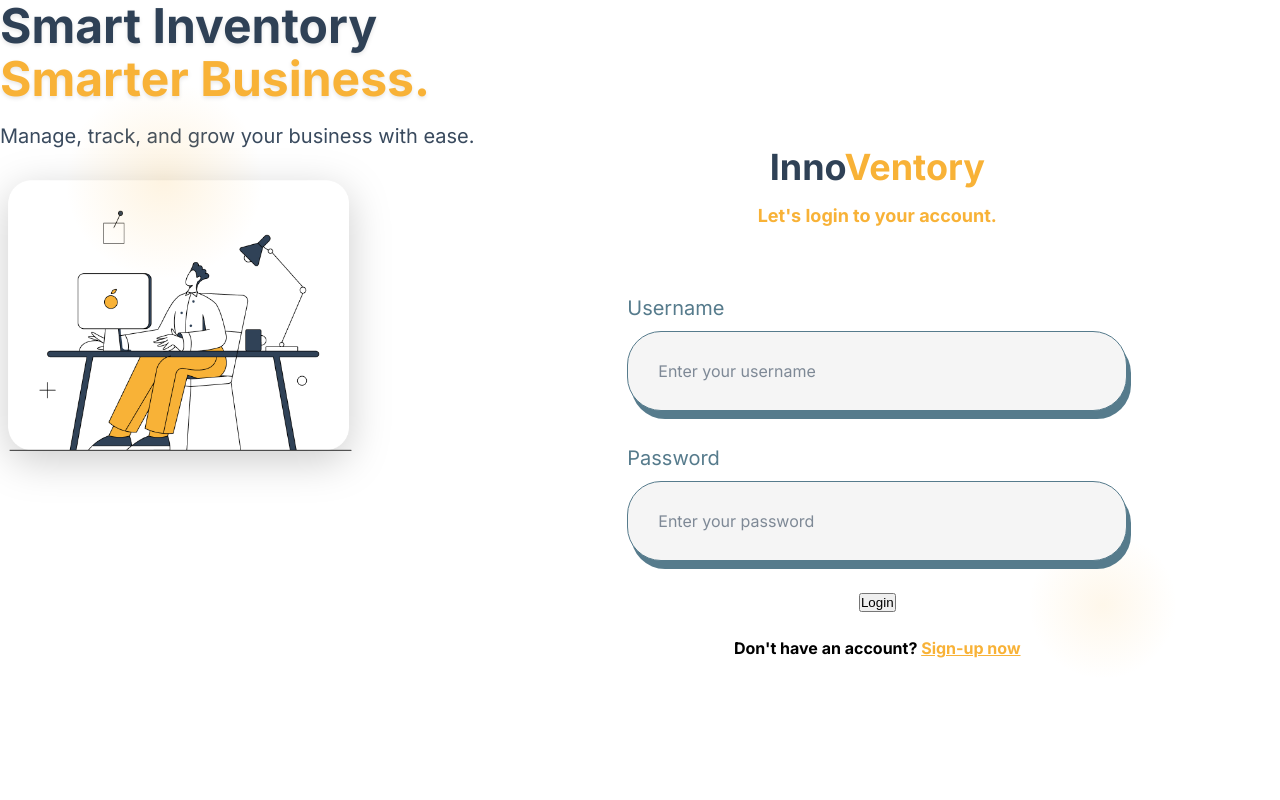
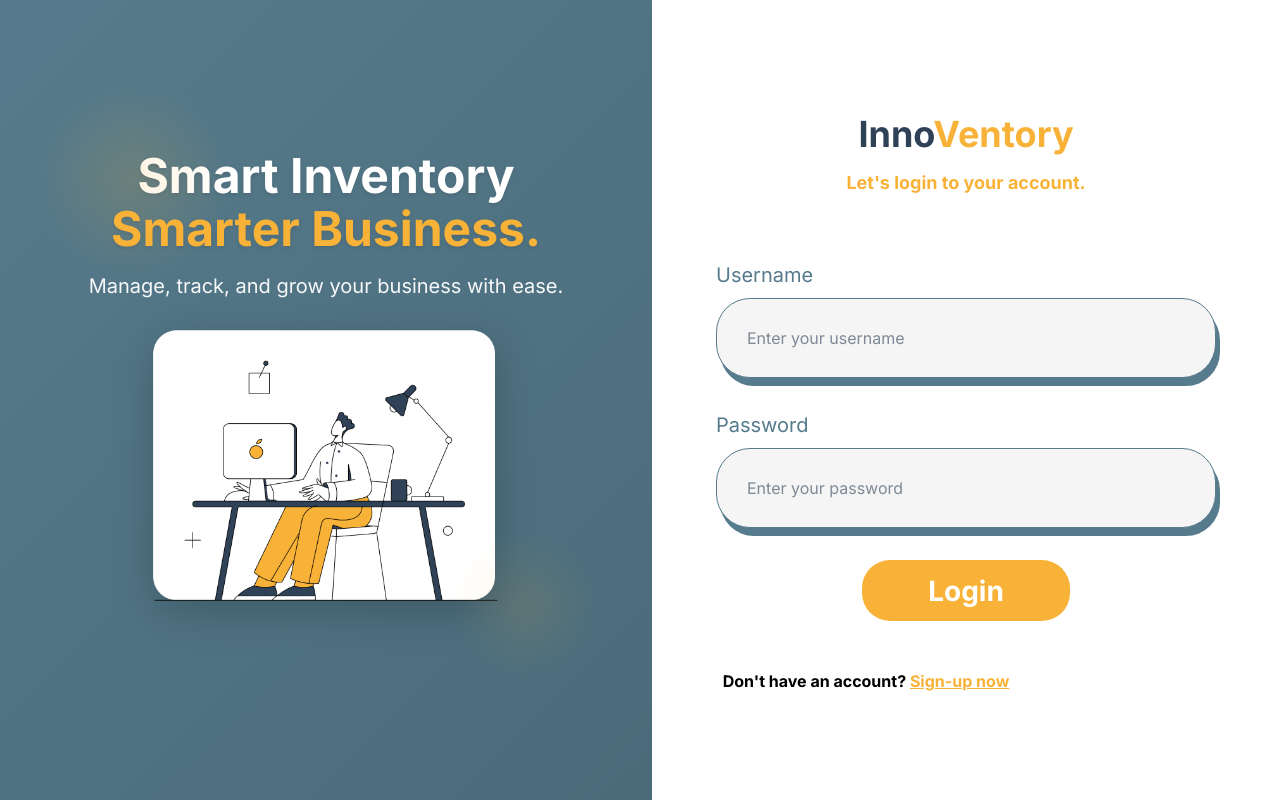
Before and after one commit to michaela-es/innoventory, a Django app: page /users/login/ in a window 1280 px wide. Run offline with Django 5.2, Linux system fonts and the light colour scheme.

Commit message:
feature(innoventory): fixed alignment of 'Don't have an account?' text

```diff
--- a/innoventory/users/static/users/css/loginstyles.css
+++ b/innoventory/users/static/users/css/loginstyles.css
@@ -1,3 +1,4 @@
+/* Reset and base styles */
 * {
     margin: 0;
     padding: 0;
@@ -11,6 +12,7 @@ body {
     line-height: 1.5;
 }
 
+/* Design system colors */
 :root {
     --form-background: #ffffff;
     --form-panel: #567b8c;
@@ -23,6 +25,7 @@ body {
     --form-shadow: #567b8c;
 }
 
+/* Main container */
 .register-container {
     min-height: 100vh;
     width: 100%;
@@ -31,6 +34,7 @@ body {
     overflow: hidden;
 }
 
+/* Left panel - Form */
 .form-panel {
     flex: 1;
     display: flex;
@@ -40,8 +44,8 @@ body {
     position: relative;
 }
 
-
-.header {
+/* Header */
+    .header {
     text-align: center;
     margin-bottom: 4rem;
 }
@@ -59,6 +63,7 @@ body {
     color: var(--form-accent);
 }
 
+/* Form */
 .register-form {
     max-width: 712px;
     margin: 0 auto;
@@ -87,6 +92,7 @@ body {
     margin-bottom: 2rem;
 }
 
+/* Input field container */
 .input-group {
     position: relative;
     width: 100%;
@@ -100,6 +106,7 @@ body {
     margin-bottom: 0.5rem;
 }
 
+/* Input field with shadow */
 .input-container {
     position: relative;
 }
@@ -144,6 +151,7 @@ body {
     border-color: rgba(248, 178, 55, 0.7);
 }
 
+/* Select specific styles */
 .form-select {
     appearance: none;
     cursor: pointer;
@@ -154,11 +162,27 @@ body {
     padding-right: 3rem;
 }
 
+/* Bottom row */
 .bottom-row {
     display: grid;
     grid-template-columns: 1fr 1fr;
     gap: 2rem;
     align-items: end;
+}
+
+/* Button */
+.signup-button {
+    width: 208px;
+    height: 61px;
+    background-color: var(--form-accent);
+    border-radius: 28px;
+    border: none;
+    cursor: pointer;
+    font-family: 'Inter', sans-serif;
+    font-weight: 700;
+    color: #ffffff;
+    font-size: 28px;
+    transition: all 0.3s ease-in-out;
 }
 
 .signup-button:hover {
@@ -174,16 +198,17 @@ body {
     box-shadow: 0 0 0 2px rgba(248, 178, 55, 0.5);
 }
 
-.login-link {
+/* Login link */
+.signup-link {
     font-size: 16px;
     font-weight: 700;
 }
 
-.login-link .login-text {
+.signup-link .signup-text {
     color: #000000;
 }
 
-.login-link .login-button {
+.signup-link .login-button {
     color: var(--form-accent);
     text-decoration: underline;
     cursor: pointer;
@@ -191,10 +216,27 @@ body {
     border: none;
     font: inherit;
     transition: color 0.3s ease;
+    margin-right: 200px;
+    margin-top: 24px;
 }
 
-.login-link .login-button:hover {
+.signup-link .login-button:hover {
     color: var(--form-accent-hover);
+}
+
+
+.blue-panel {
+    width: 750px;
+    height: 100vh;
+    background: linear-gradient(135deg, var(--form-panel) 0%, #4a6b7a 100%);
+    display: flex;
+    flex-direction: column;
+    align-items: center;
+    justify-content: center;
+    padding: 3rem 2rem;
+    position: relative;
+    text-align: center;
+    color: white;
 }
 
 .blue-panel-content {
--- a/innoventory/users/templates/users/login.html
+++ b/innoventory/users/templates/users/login.html
@@ -60,8 +60,8 @@
           <button type="submit" class="signup-button" id="loginButton">
             Login
           </button>
-            <div class="login-link">
-                <span class="login-text">Don't have an account? </span>
+            <div class="signup-link">
+                <span class="signup-text">Don't have an account? </span>
                     <a href="{% url 'register' %}" class="login-button-link">
                         <button type="button" class="login-button">
                             Sign-up now
```
Also changed, not shown: innoventory/users/static/users/css/registerstyles.css (+0 -27 lines).
